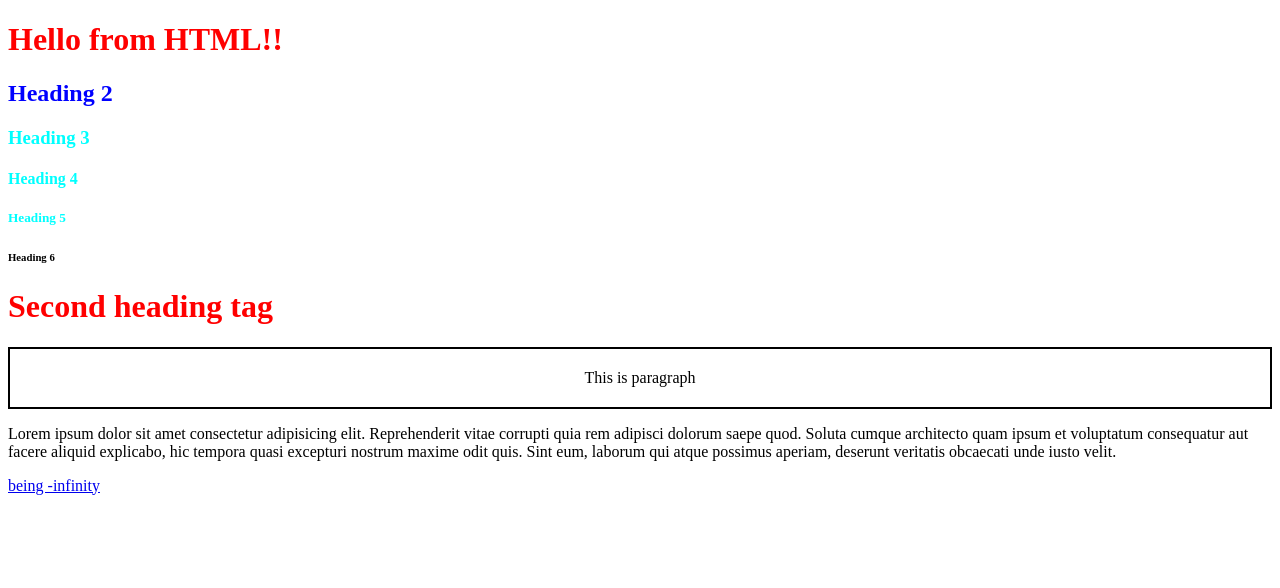
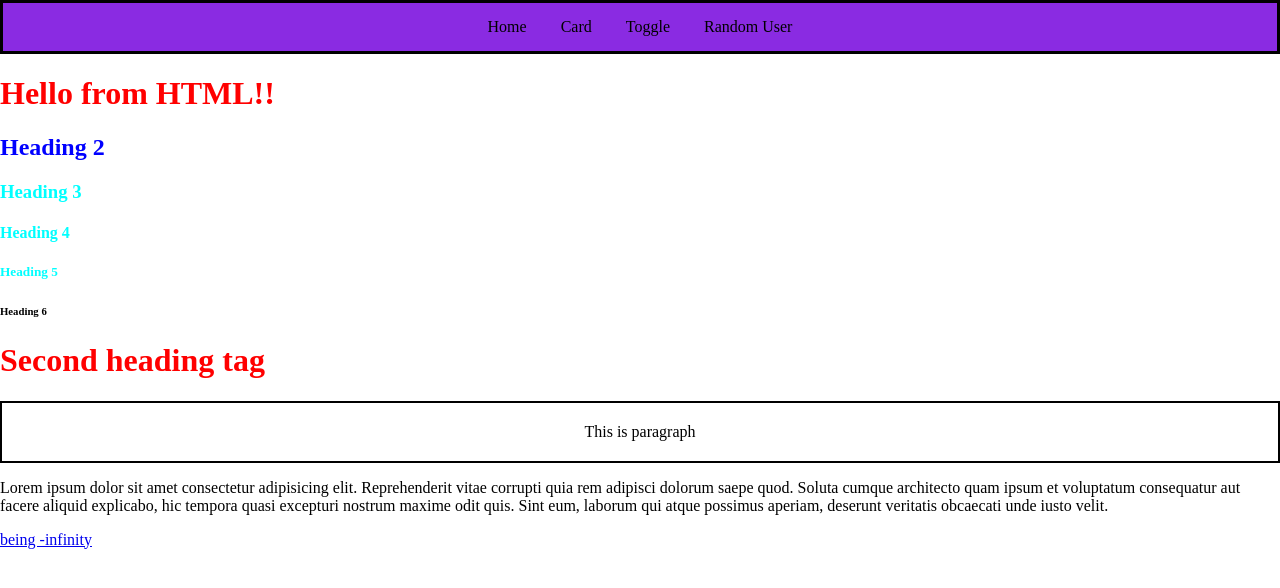
Before and after one commit to 24wh1a0591/autosuggest, a website: page Frontend/index.html in a window 1280 px wide. Drawn offline with Linux system fonts and the light colour scheme.

Commit message:
Navbar Creation

```diff
--- a/Frontend/css/index.css
+++ b/Frontend/css/index.css
@@ -14,3 +14,22 @@
     padding: 20px;
     text-align:center;
 }
+.Navbar{
+    border:3px;
+    border-style:solid;
+    border-color:black;
+    padding:15px;
+    background-color:blueviolet;
+    text-align:center;
+}
+.Navbar a{
+    color:black;
+    padding:15px;
+    text-decoration:none;
+}
+.Navbar a:hover{
+    background-color:darkcyan;
+}
+body{
+    margin: 0%;
+}
--- a/Frontend/index.html
+++ b/Frontend/index.html
@@ -7,6 +7,12 @@
     <link rel="stylesheet" href="css/index.css">
 </head>
 <body>
+    <div class="Navbar">
+        <a href="">Home</a>
+        <a href="">Card</a>
+        <a href="">Toggle</a>
+        <a href="">Random User</a>
+    </div>
     <h1>Hello from HTML!! </h1>
     <h2 id="Heading-2"> Heading 2</h2>
     <h3 class="head1"> Heading 3</h3>
```
